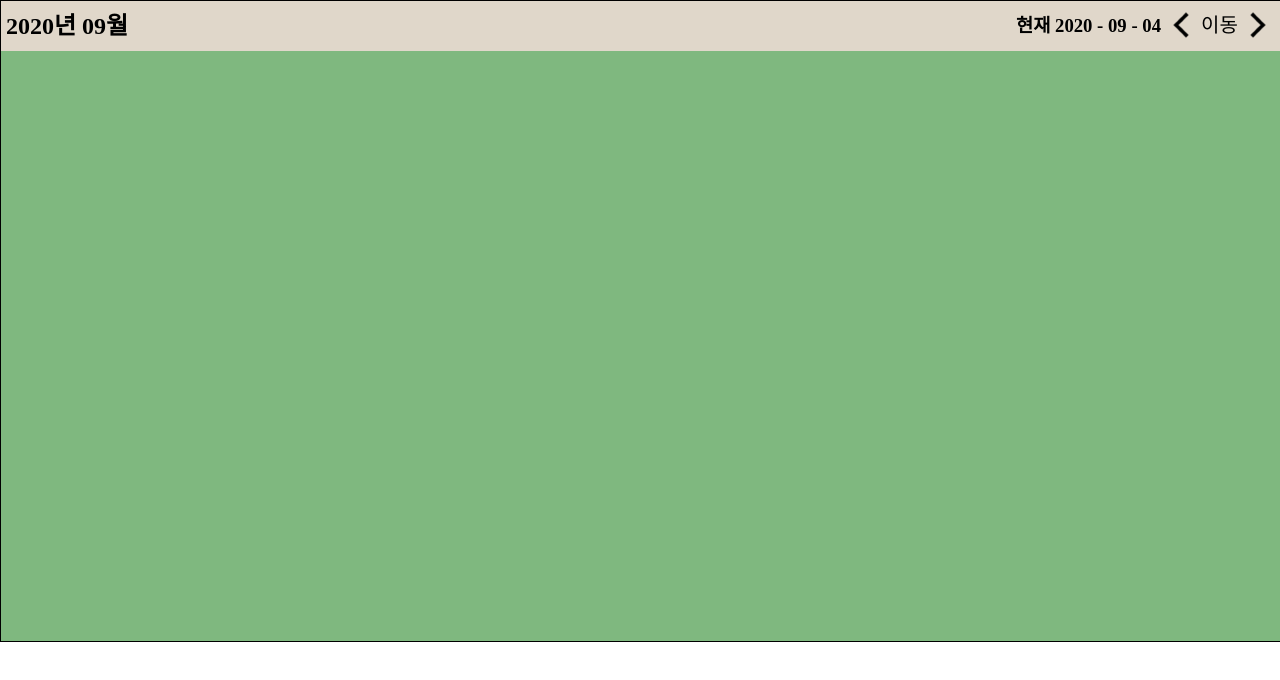
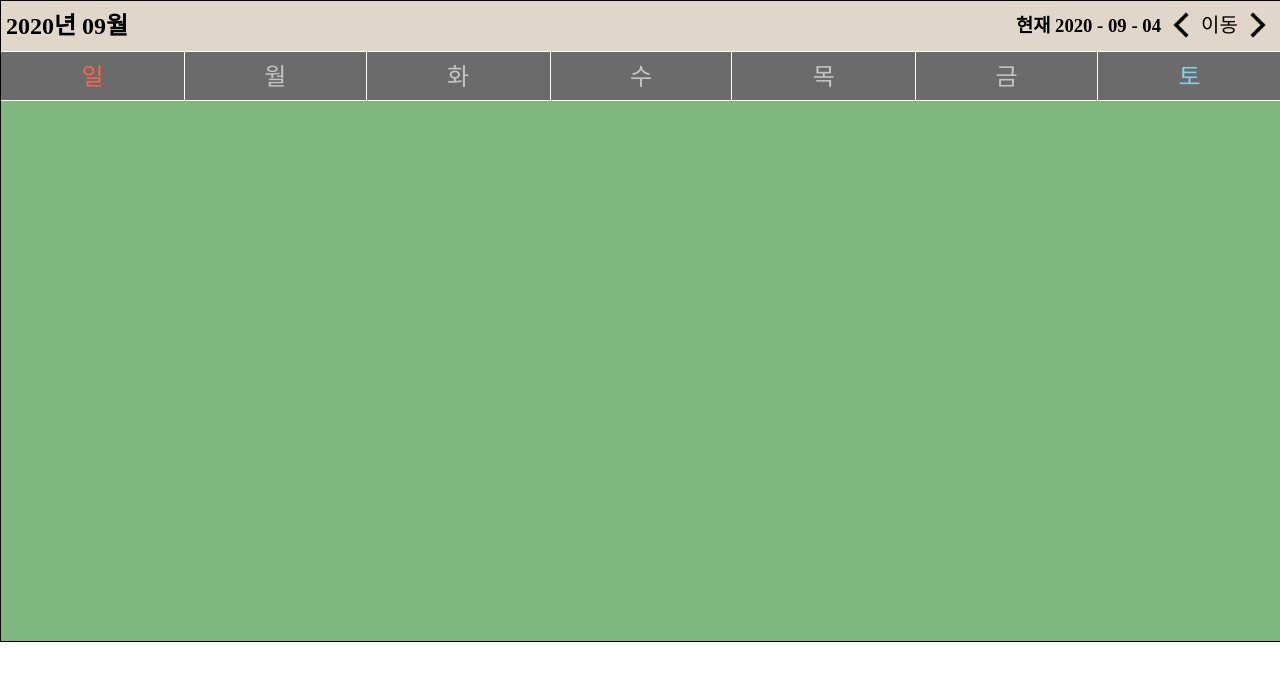
Before and after one commit to hokidoki/calendar-ex, a React (Create React App) app: page / in a window 1280 px wide. Shown: the top 680 px of the page. Built offline with nearby package versions, Linux system fonts and the light colour scheme.

Commit message:
calendar date header is completed

```diff
--- a/src/Calendar.js
+++ b/src/Calendar.js
@@ -1,10 +1,57 @@
 import React, { Component } from 'react'
+
+class DateHeader extends Component {
+
+  dateToArray = (dates) => {
+    if(Array.isArray(dates)){
+      return dates
+    }else if(typeof dates === "string"){
+      return dates.split(',')
+    }else{
+      return ["일", "월", "화", "수", "목", "금", "토"]
+    }
+  }
+
+  mapArrayToDate = (dateArray) => {
+    if(dateArray.length !== 7){
+      console.log(new Error("dates props must be had 7 date"))
+      dateArray = ["일", "월", "화", "수", "목", "금", "토"]
+    }
+
+    return dateArray.map((date, index) => {
+      const className = ()=>{
+        let className = "RCA-calendar-date-component";
+        if(index === 0){
+          return className + " date-sun"
+        }else if(index === 6){
+          return className + " date-sat"
+        }else{
+          return className + " date-weekday"
+        }
+      }
+      return (
+        <div className={className()} key={"RCA-header-"+date}>
+          {date}
+        </div>
+      )
+    })
+  }
+
+  render() {
+    return (
+      <div className="RCA-calendar-date-header">
+        {this.mapArrayToDate(this.dateToArray(this.props.dates))}
+      </div>
+    )
+  }
+}
+
 
 export default class Calendar extends Component {
   render() {
     return (
       <div className="RCA-calendar-container">
-
+        <DateHeader />
       </div>
     )
   }
--- a/src/style/RCA.css
+++ b/src/style/RCA.css
@@ -16,12 +16,6 @@
     height: 100%;
 }
 
-
-
-.RCA-calendar-container{
-    flex-grow: 1;
-    background-color:  rgb(127, 184, 127)
-}
 
 /* header */
 .RCA-header-container{
@@ -77,3 +71,46 @@
     line-height: 40px;
     font-size: 20px;
 }
+
+/* calendar component */
+
+.RCA-calendar-container{
+    flex-grow: 1;
+    background-color:  rgb(127, 184, 127)
+}
+
+/* calendar-header */
+
+.RCA-calendar-date-header{
+    display: flex;
+    height: 50px;
+    background-color: green;
+}
+
+
+.RCA-calendar-date-component{
+    width: 14.2857143%;
+    text-align: center;
+    box-sizing: border-box;
+    background-color: rgb(107, 107, 108);
+    border: 0.1px solid white;
+    font-size : 1.5rem;
+    line-height: 50px;
+}
+
+.RCA-calendar-date-component:nth-child(odd){
+    border-left : none;
+    border-right: none;
+}
+
+.date-weekday{
+    color : rgba(255, 255, 255, 0.603)
+}
+
+.date-sun{
+    color: tomato;
+}
+
+.date-sat{
+    color: skyblue;
+}
```
